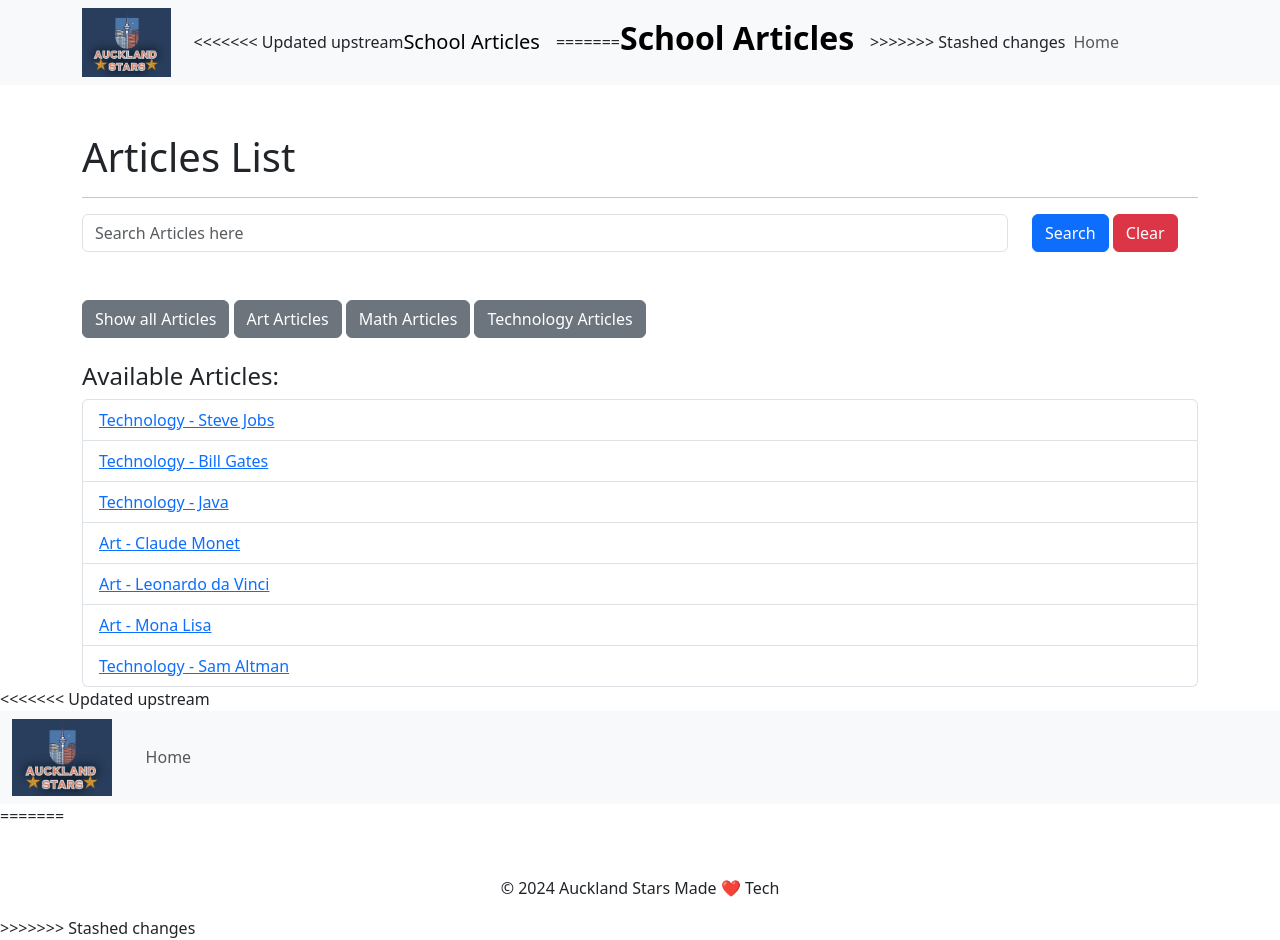
After one commit to AucklandStars-Q2/SchoolArticles, a Django app: template Category/templates/Category/articles/articles.html in a window 1280 px wide. The commit adds this page. Run offline with Django 5.2, Linux system fonts and the light colour scheme; the template is opened without the code that fills it: values that come from a table or form of the project are taken from there, others are empty; data comes from the database, SQL or seed files in the repository.

Commit message:
UI Improvement on Article Page and Homepage
Some Bootstrap Class Applied on Buttons

```diff
--- /dev/null
+++ b/Category/templates/Category/articles/articles.html
@@ -0,0 +1,50 @@
+{% extends "base.html" %}
+{% block title %}
+School Article List
+{% endblock %}
+
+{% block content %}
+<h1>Articles List</h1>
+<hr>
+
+<form method="get" action="{% url 'articles' %}">
+    <div class="row">
+        <div class="col-10">
+            <input class="form-control" type="text" id="articlesearch" name="q" placeholder="Search Articles here" value="{{ request.GET.q }}">
+        </div>
+        <div class="col-2">
+            <button class="btn btn-primary" type="submit">Search</button>
+            <button class="btn btn-danger" onclick="document.getElementById('articlesearch').value = ''" >Clear</button>
+        </div>
+    </div>
+</form>
+
+<br><br>
+
+<form method="get" action="{% url 'articles' %}">
+    <input type="hidden" name="category" id="category-input">
+    <div id="category-container">
+        <button type="submit" class="btn btn-secondary" onclick="document.getElementById('category-input').value = 'all'"> Show all Articles</button>
+        <button type="submit" class="btn btn-secondary" onclick="document.getElementById('category-input').value = 'Art'"> Art Articles</button>
+        <button type="submit" class="btn btn-secondary" onclick="document.getElementById('category-input').value = 'Maths'"> Math Articles</button>
+        <button type="submit" class="btn btn-secondary" onclick="document.getElementById('category-input').value = 'Technology'"> Technology Articles</button>
+    </div>
+</form>
+
+<br>
+<h4>Available Articles:</h4>
+
+<ul class="list-group">
+    {% for article in object_list %}
+    <li class="list-group-item"><a href="{% url 'articles-details' article.id %}">{{ article.category.name }} - {{ article.name }}</a></li>
+    {% empty %}
+    <li class="list-group-item">No articles found.</li>
+    {% endfor %}
+</ul>
+{% endblock %}
+
+<script>
+    function setCategory(category) {
+        document.getElementById('category-input').value = category;
+    }
+</script>
--- a/templates/base.html
+++ b/templates/base.html
@@ -15,7 +15,11 @@
         <nav class="navbar navbar-expand-lg navbar-light bg-light">
             <div class="container">
                 <img src="{% static 'images/logo.png' %}" style="width: 10%; padding-right: 2%;">
+<<<<<<< Updated upstream
                 <a class="navbar-brand" href="/">School Articles</a>
+=======
+                <a class="navbar-brand" href="{% url 'articles' %}"><h2><b>School Articles</h2></b></a>
+>>>>>>> Stashed changes
                 <button class="navbar-toggler" type="button" data-bs-toggle="collapse" data-bs-target="#navbarNav" aria-controls="navbarNav" aria-expanded="false" aria-label="Toggle navigation">
                     <span class="navbar-toggler-icon"></span>
                 </button>
@@ -44,6 +48,7 @@
         {% endblock %}
     </div>
 
+<<<<<<< Updated upstream
     <div class="footer">
         <nav class="navbar navbar-expand-lg navbar-light bg-light">
             <div class="container-fluid">
@@ -54,6 +59,12 @@
                 </ul>
             </div>
         </nav>
+=======
+    <div class="footer mt-5">
+        <div class="container">
+            <p class="text-center">© 2024 Auckland Stars Made ❤️ Tech</p>
+        </div>
+>>>>>>> Stashed changes
     </div>
 
     <script src="https://cdn.jsdelivr.net/npm/bootstrap@5.3.3/dist/js/bootstrap.bundle.min.js" integrity="sha384-YvpcrYf0tY3lHB60NNkmXc5s9fDVZLESaAA55NDzOxhy9GkcIdslK1eN7N6jIeHz" crossorigin="anonymous"></script>
```
Also changed, not shown: Category/templates/Category/articles/articles-details.html (added, +32 -0 lines).
